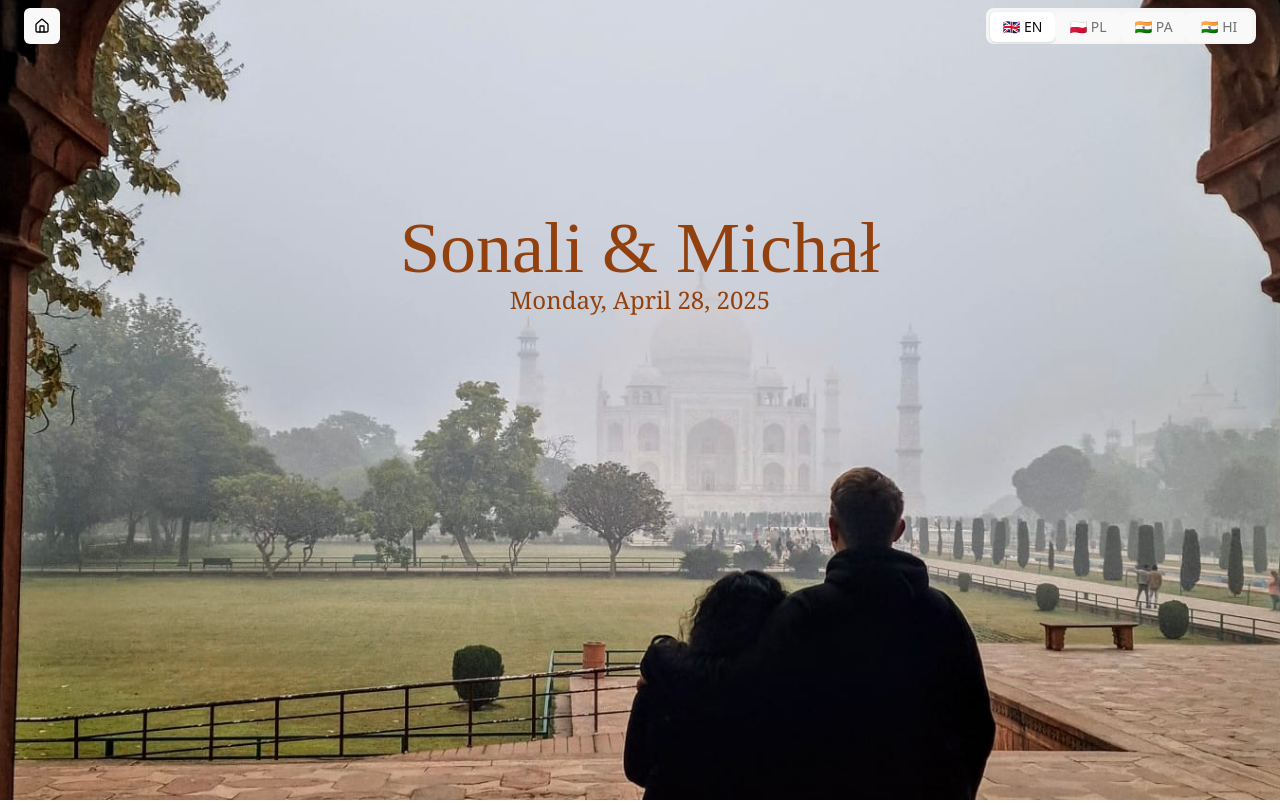
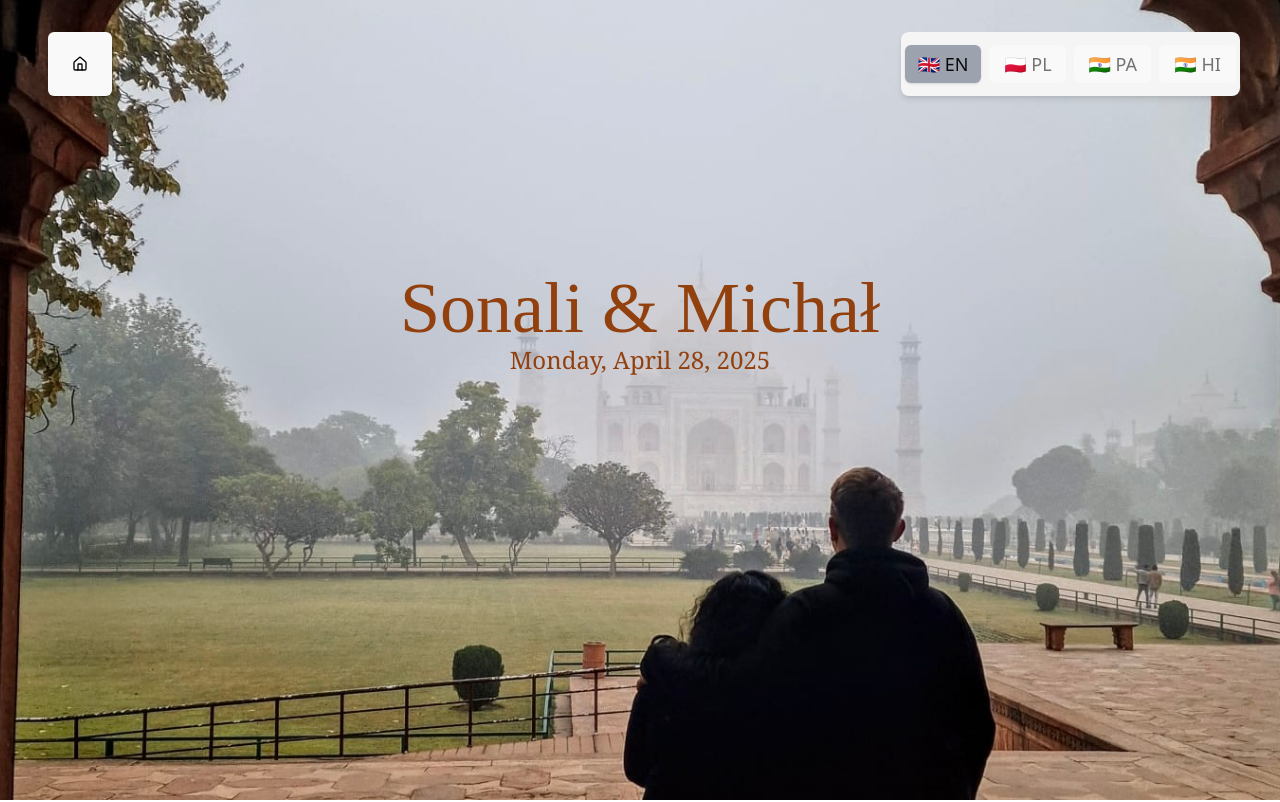
Before and after one commit to coolbigbear/wedding-website, a React (Vite) app: page /#/ in a window 1280 px wide. Shown: the top 802 px of the page. Built offline with nearby package versions, Linux system fonts and the light colour scheme; a web font is replaced by a local one.

Commit message:
Clean up header

```diff
--- a/src/components/Header.jsx
+++ b/src/components/Header.jsx
@@ -7,16 +7,16 @@ import { Link } from 'react-router-dom';
 export function Header({ setLanguage }) {
 	return (
 		<header className="flex sticky top-0 z-50 w-full items-center bg-transparent">
-			<div className="flex h-fit w-full justify-around  md:justify-between gap-2 px-4">
-				<div className="flex m-2">
+			<div className="flex h-fit w-full justify-around md:justify-between md:px-4 md:px-8 md:pt-4">
+				<div className="flex m-4">
 					<Link to="/">
-						<Button variant="ghost" size="icon" className="text-black">
-							<Home className="h-5 w-5" />
+						<Button variant="ghost" size="icon" className="text-black w-11 h-11 md:w-16 md:h-16 shadow-md">
+							<Home/>
 						</Button>
 					</Link>
 				</div>
 				<LanguageSelector setLanguage={setLanguage} />
-				<div className="flex md:hidden">
+				<div className="flex md:hidden m-4 justify-center items-center">
 					<MobileMenu>
 						<Link to={"/attire"} className='text-black visited:text-black'>Attire</Link>
 					</MobileMenu>
--- a/src/components/LanguageSelector.jsx
+++ b/src/components/LanguageSelector.jsx
@@ -1,22 +1,22 @@
 import { Tabs, TabsList, TabsTrigger } from '@/components/ui/tabs';
 
 const LanguageSelector = ({ setLanguage }) => {
+	function languageButton(flag, languageShorthand, language) {
+		return (
+			<TabsTrigger value={`${language}`} className="text-sm md:text-lg data-[state=active]:bg-gray-400 w-full">
+				{flag} {languageShorthand}
+			</TabsTrigger>
+		);
+	}
+
 	return (
-		<div className="p-2 flex justify-center items-center">
-			<Tabs defaultValue="english" onValueChange={setLanguage}>
-				<TabsList className="grid w-full grid-cols-4">
-					<TabsTrigger value="english" className="text-sm">
-						🇬🇧 EN
-					</TabsTrigger>
-					<TabsTrigger value="polish" className="text-sm">
-						🇵🇱 PL
-					</TabsTrigger>
-					<TabsTrigger value="punjabi" className="text-sm">
-						🇮🇳 PA
-					</TabsTrigger>
-					<TabsTrigger value="hindi" className="text-sm">
-						🇮🇳 HI
-					</TabsTrigger>
+		<div className="flex p-2 justify-center items-center">
+			<Tabs defaultValue="english" onValueChange={setLanguage} className="md:h-16 h-11 w-full">
+				<TabsList className="grid w-full h-full grid-cols-4 gap-2 shadow-md">
+					{languageButton('🇬🇧', 'EN', "english")}
+					{languageButton('🇵🇱', 'PL', "polish")}
+					{languageButton('🇮🇳', 'PA', "punjabi")}
+					{languageButton('🇮🇳', 'HI', "hindi")}
 				</TabsList>
 			</Tabs>
 		</div>
--- a/src/components/MobileMenu.jsx
+++ b/src/components/MobileMenu.jsx
@@ -13,7 +13,7 @@ export function MobileMenu({ children }) {
 		<Sheet open={open} onOpenChange={setOpen}>
 			<SheetTrigger asChild>
 				<div className="flex items-center">
-					<Button variant="ghost" size="icon" className="md:hidden">
+					<Button variant="ghost" size="icon" className="md:hidden w-11 h-11">
 						<Menu className="h-5 w-5" />
 						<span className="sr-only">Toggle menu</span>
 					</Button>
```
